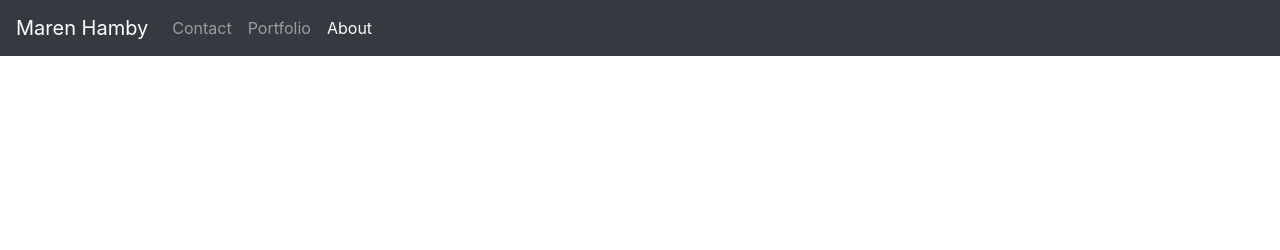
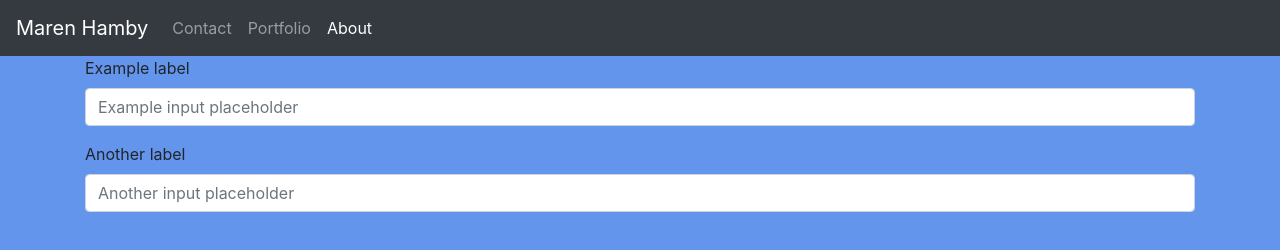
Before and after one commit to marenhamby/responsive-portfolio, a plain HTML site: page contact.html in a window 1280 px wide. Drawn offline with nearby package versions, Linux system fonts and the light colour scheme.

Commit message:
added a css file with a background color, linked to all html files and added a container to all files

```diff
--- /dev/null
+++ b/Assets/style.css
@@ -0,0 +1,3 @@
+body {
+    background-color: cornflowerblue;
+}
--- a/contact.html
+++ b/contact.html
@@ -3,9 +3,10 @@
 
     <head>
         <meta charset="UTF-8">
+        <link rel="stylesheet" href="https://cdn.jsdelivr.net/npm/bootstrap@4.5.3/dist/css/bootstrap.min.css" integrity="sha384-TX8t27EcRE3e/ihU7zmQxVncDAy5uIKz4rEkgIXeMed4M0jlfIDPvg6uqKI2xXr2" crossorigin="anonymous">
+        <title>Bootstrap Responsive Portfolio- Main</title>
+        <link rel="stylesheet" href="assets/style.css">
         <meta name="viewport" content="width=device-width, initial-scale=1.0">
-        <title>Bootstrap Responsive Portfolio- Contact</title>
-        <link rel="stylesheet" href="https://cdn.jsdelivr.net/npm/bootstrap@4.5.3/dist/css/bootstrap.min.css" integrity="sha384-TX8t27EcRE3e/ihU7zmQxVncDAy5uIKz4rEkgIXeMed4M0jlfIDPvg6uqKI2xXr2" crossorigin="anonymous">
     </head>
 
     <body>
@@ -29,7 +30,18 @@
                 </ul>
             </div>
         </nav>
-
+        <div class="container">
+            <form>
+                <div class="form-group">
+                <label for="formGroupExampleInput">Example label</label>
+                <input type="text" class="form-control" id="formGroupExampleInput" placeholder="Example input placeholder">
+                </div>
+                <div class="form-group">
+                <label for="formGroupExampleInput2">Another label</label>
+                <input type="text" class="form-control" id="formGroupExampleInput2" placeholder="Another input placeholder">
+                </div>
+            </form>
+        </div>
 
 
     </body>
```
Also changed, not shown: index.html (+5 -3 lines), portfolio.html (+3 -2 lines).
